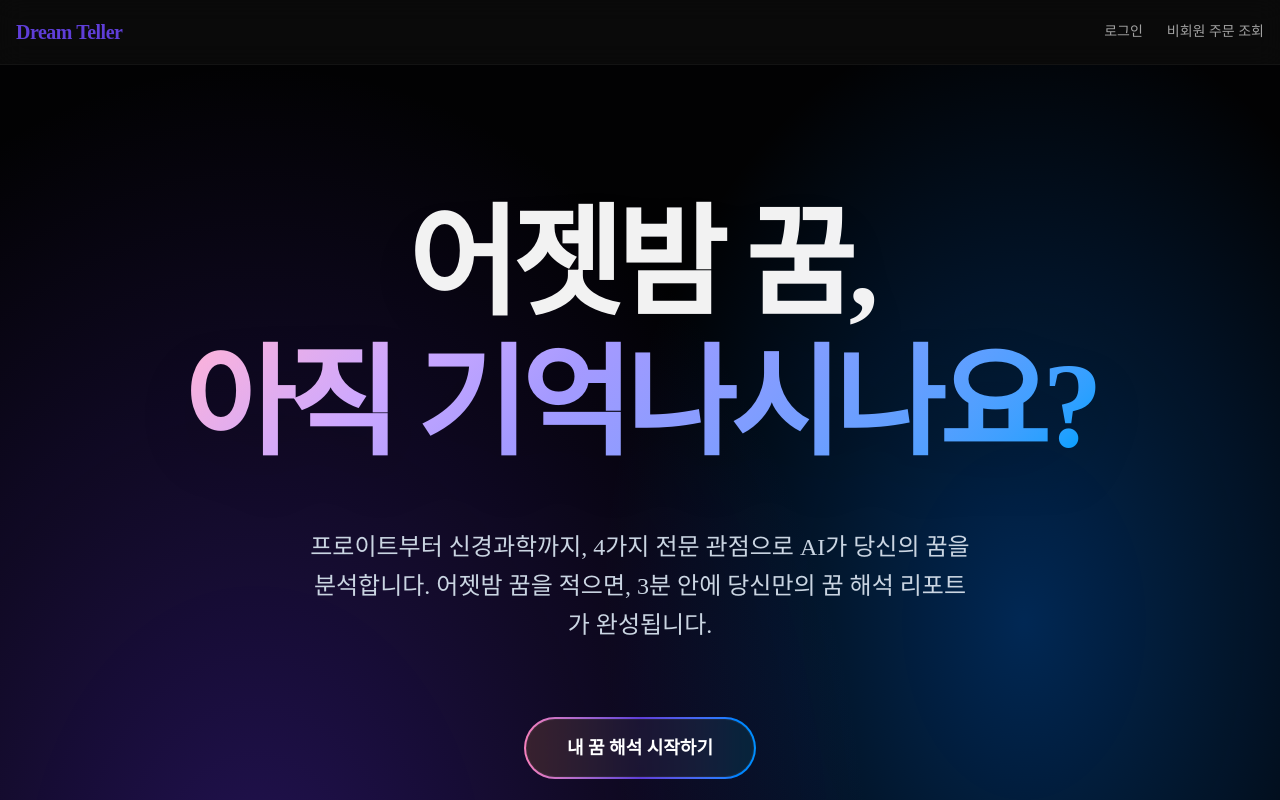
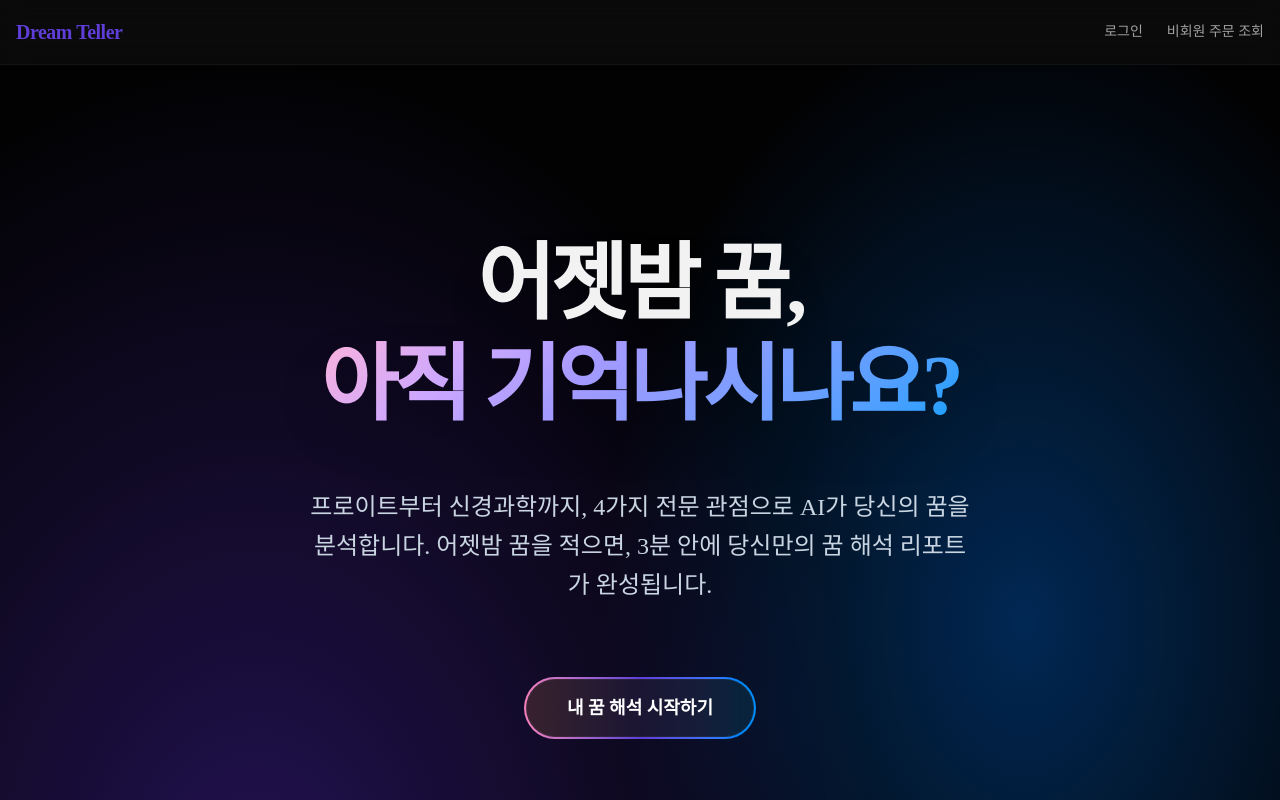
Before and after one commit to akbhan777-svg/dream-teller, a Next.js app: page / in a window 1280 px wide. Shown: the top 800 px of the page. Built offline with nearby package versions, Linux system fonts and the light colour scheme.

Commit message:
design: 랜딩페이지 Hero H1 타이틀 글씨 크기 30% 축소 적용

```diff
--- a/src/components/landing/hero-section.tsx
+++ b/src/components/landing/hero-section.tsx
@@ -15,7 +15,7 @@ const HeroSection = () => {
 
       <div className="relative z-10 mx-auto max-w-5xl space-y-10">
         {/* 압도적인 크기의 타이포그래피 */}
-        <h1 className="animate-fade-in-up text-6xl font-black tracking-tighter sm:text-7xl md:text-[6rem] lg:text-[7.5rem] leading-[1.1]">
+        <h1 className="animate-fade-in-up text-4xl font-black tracking-tighter sm:text-5xl md:text-[4.2rem] lg:text-[5.25rem] leading-[1.1]">
           <span className="block text-white drop-shadow-2xl opacity-95">어젯밤 꿈,</span>
           <span className="text-aurora-gradient mt-2 block drop-shadow-2xl pb-4">아직 기억나시나요?</span>
         </h1>
```
Also changed, not shown: .agents/PRD.md.
